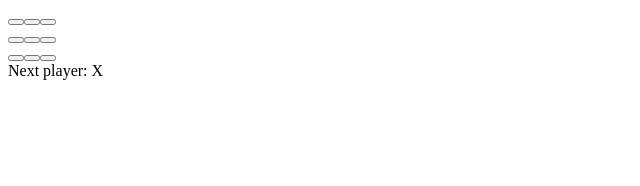
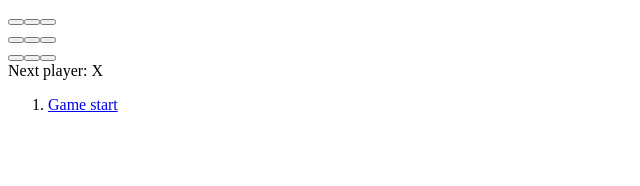
Before and after one commit to leo-mon/react-tutorial, a React app: page / in a window 1280 px wide. Shown: the top 186 px of the page, without its empty margins (0-640 px from the left). Built offline with nearby package versions, Linux system fonts and the light colour scheme; the HTML template or start-up script is replaced by a standard one.

Commit message:
add const move to Game.render to show history

```diff
--- a/src/index.jsx
+++ b/src/index.jsx
@@ -14,7 +14,6 @@
 class Board extends React.Component {
   renderSquare(i) {
     return <Square value={this.props.squares[i]} onClick={() => this.props.onClick(i)} />;
-    // Pass squares and handleClick from Game to Square.
   }
   render() {
     return (
@@ -40,7 +39,6 @@
 }
 
 class Game extends React.Component {
-  // Upper class of Board, Store history.
   constructor() {
     super();
     this.state = {
@@ -52,20 +50,18 @@
   }
 
   handleClick(i) {
-    // history have to be set by handleclick(), so this method is in Game class
     const history = this.state.history;
-    const current = history[history.length - 1]; // End element of history
-    const squares = current.squares.slice(); // Copy newest status
+    const current = history[history.length - 1];
+    const squares = current.squares.slice();
     if (calculateWinner(squares) || squares[i]) {
-      return; // if the winner has been already determined, or the square filled, return nothing.
+      return;
     }
     squares[i] = this.state.xIsNext ? 'X' : 'O';
-    this.setState({ // update Game.state
+    this.setState({
       history: history.concat([{
-        // Add a new element to history array
-        squares: squares // the element contains new status:Array(9)
+        squares: squares
       }]),
-      xIsNext: !this.state.xIsNext, // reverse true or false
+      xIsNext: !this.state.xIsNext,
     });
   }
 
@@ -73,8 +69,20 @@
     const history = this.state.history;
     const current = history[history.length - 1];
     const winner = calculateWinner(current.squares)
+    const moves = history.map((step, move) => {
+      // array.map method: arg[0]: value of array, arg[1]: index of array
+      const desc = move ?
+        'Move #' + move : // if move > 0
+        'Game start'; // if move = 0
+      return (
+        <li>
+          <a href="#" onClick={() => this.jumpTo(move)}>{desc}</a>
+          {/* jumpTo is not defined at this section */}
+        </li>
+      )
+    })
 
-    let status; // indicate who's turn or who won
+    let status;
     if (winner) {
       status = 'Winner: ' + winner;
     } else {
@@ -83,7 +91,6 @@
     return (
       <div className="game">
         <div className="game-board">
-          {/* Pass squares and handleClick() to the Board Component */}
           <Board
             squares={current.squares}
             onClick={(i) => this.handleClick(i)}
@@ -91,7 +98,9 @@
         </div>
         <div className="game-info">
           <div>{status}</div>
-          <ol>{/* TODO */}</ol>
+          <ol>{/* TODO */}
+            {moves}
+          </ol>
         </div>
       </div>
     );
```
Also changed, not shown: 2 other files (tests, documents, lock files or other folders).
